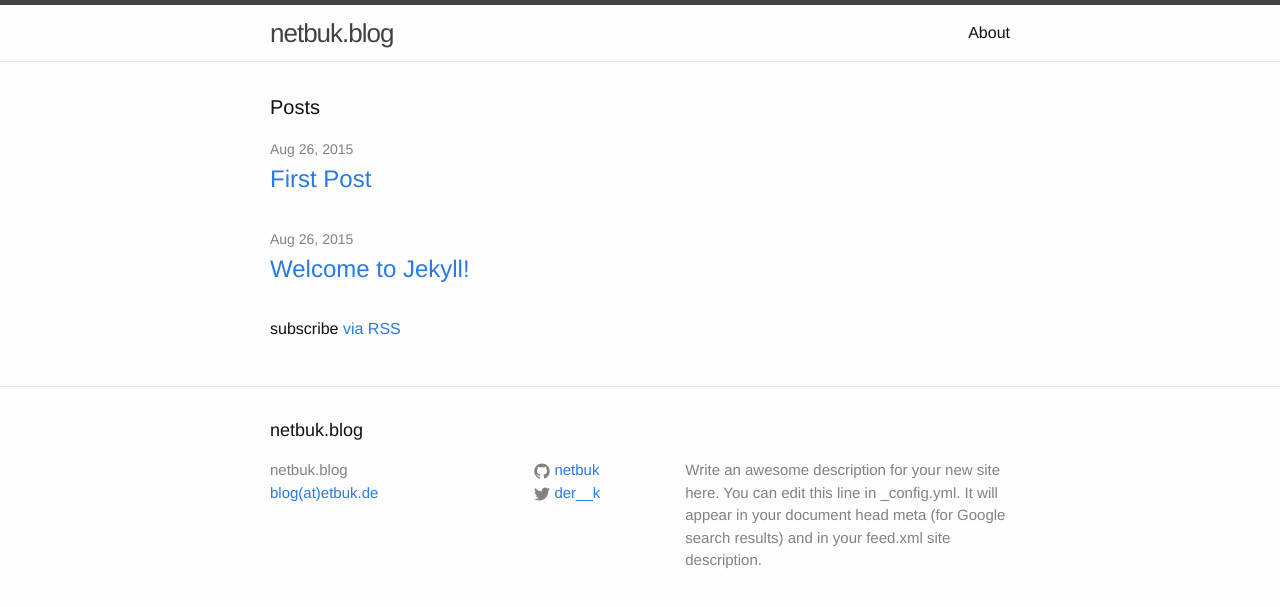
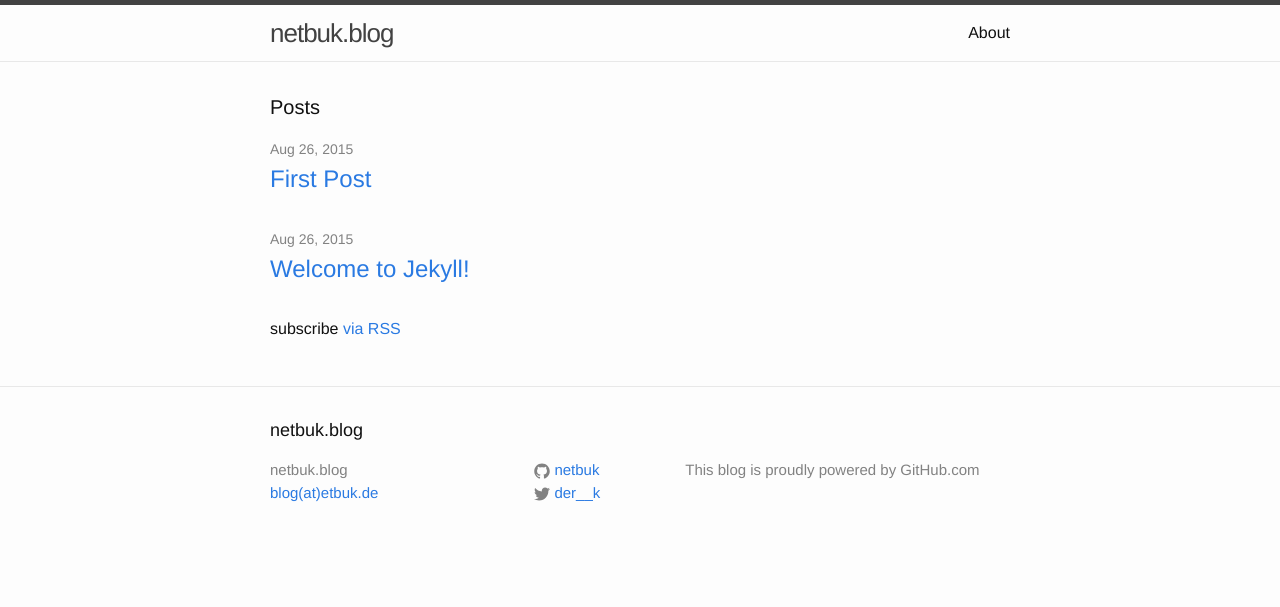
Before and after one commit to netbuk/netbuk.github.io, a Jekyll site: the page built from index.html, in a window 1280 px wide. Shown: the top 607 px of the page. Built offline with Jekyll 4.4.1, drawn with Linux system fonts in a browser that asks for light colours.

Commit message:
Änderung Config

```diff
--- a/_config.yml
+++ b/_config.yml
@@ -2,9 +2,7 @@
 title: netbuk.blog
 email: blog(at)etbuk.de
 description: > # this means to ignore newlines until "baseurl:"
-  Write an awesome description for your new site here. You can edit this
-  line in _config.yml. It will appear in your document head meta (for
-  Google search results) and in your feed.xml site description.
+  This blog is proudly powered by GitHub.com
 baseurl: "" # the subpath of your site, e.g. /blog/
 url: "http://netbuk.github.io" # the base hostname & protocol for your site
 twitter_username: der__k
```
